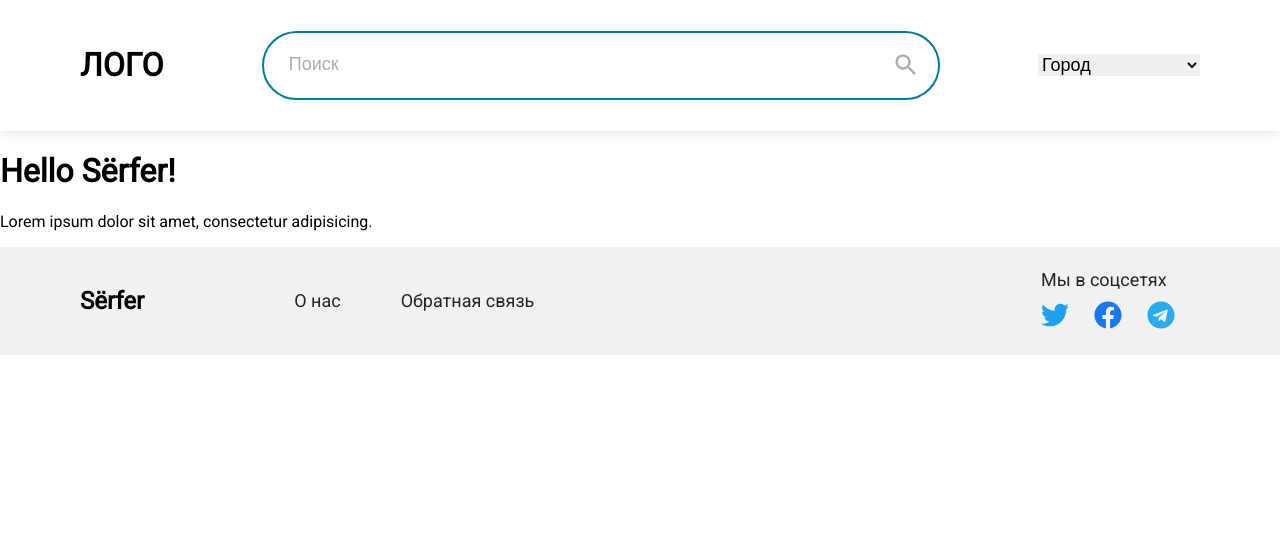
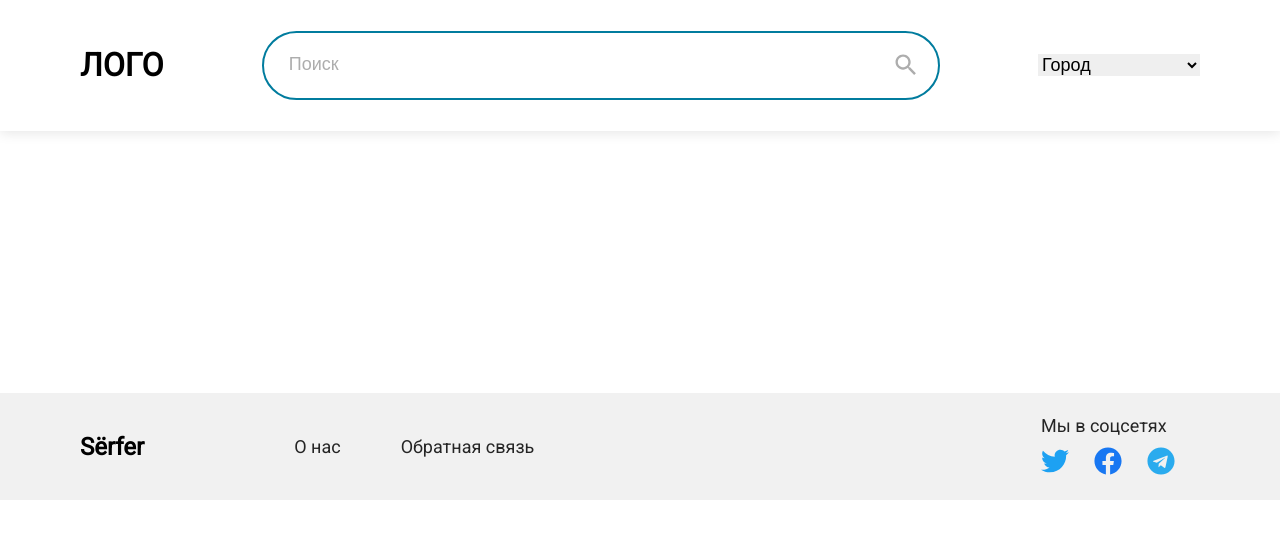
Before and after one commit to Syorfer/Serfer, a Next.js app: page / in a window 1280 px wide. Shown: the top 538 px of the page. Built offline with nearby package versions, Linux system fonts and the light colour scheme.

Commit message:
added offer components, styles update

```diff
--- /dev/null
+++ b/components/Footer/index.js
@@ -0,0 +1 @@
+export { default } from './Footer';
--- /dev/null
+++ b/components/Offer/EmptyOffer.jsx
@@ -0,0 +1,11 @@
+// import man from '../../images/man.svg';
+
+const EmptyOffer = () => {
+    return (
+        <>
+            {/* <img src={man} alt='man-img' /> */}
+        </>
+     );
+}
+
+export default EmptyOffer;
--- /dev/null
+++ b/components/Offer/OfferLayout.jsx
@@ -0,0 +1,11 @@
+import EmptyOffer from './EmptyOffer';
+
+const OfferLayout = () => {
+  return (
+    <div className='offer'>
+      <EmptyOffer />
+    </div>
+  );
+};
+
+export default OfferLayout;
--- a/pages/index.jsx
+++ b/pages/index.jsx
@@ -1,12 +1,14 @@
 import Link from 'next/link'
 import {MainLayout} from '../components/MainLayout'
+import OfferLayout from '../components/Offer/OfferLayout'
 
 export default function Index() {
   return (
     <MainLayout title={'Home Page'}>
-      <h1>Hello Sёrfer!</h1>
+      {/* <h1>Hello Sёrfer!</h1>
 
-      <p>Lorem ipsum dolor sit amet, consectetur adipisicing.</p>
+      <p>Lorem ipsum dolor sit amet, consectetur adipisicing.</p> */}
+      <OfferLayout />
     </MainLayout>
   )
 }
--- a/styles/main.scss
+++ b/styles/main.scss
@@ -6,7 +6,17 @@ body {
   padding: 0;
 }
 
+#__next {
+  display: grid;
+  grid-template-areas:
+  'header header'
+  'aside offer'
+  'footer footer';
+  grid-template-rows: 1fr 2fr;
+}
+
 .header {
+  grid-area: header;
   padding: 25px 80px;
   display: flex;
   justify-content: space-between;
@@ -42,7 +52,13 @@ body {
   }
 }
 
+.offer {
+  grid-area: offer;
+  background: $dark-blue;
+}
+
 .footer {
+  grid-area: footer;
   background: #f1f1f1;
   padding: 20px 80px;
   display: flex;
```
Also changed, not shown: images/bg-man.png (deleted), images/man.svg (added).
